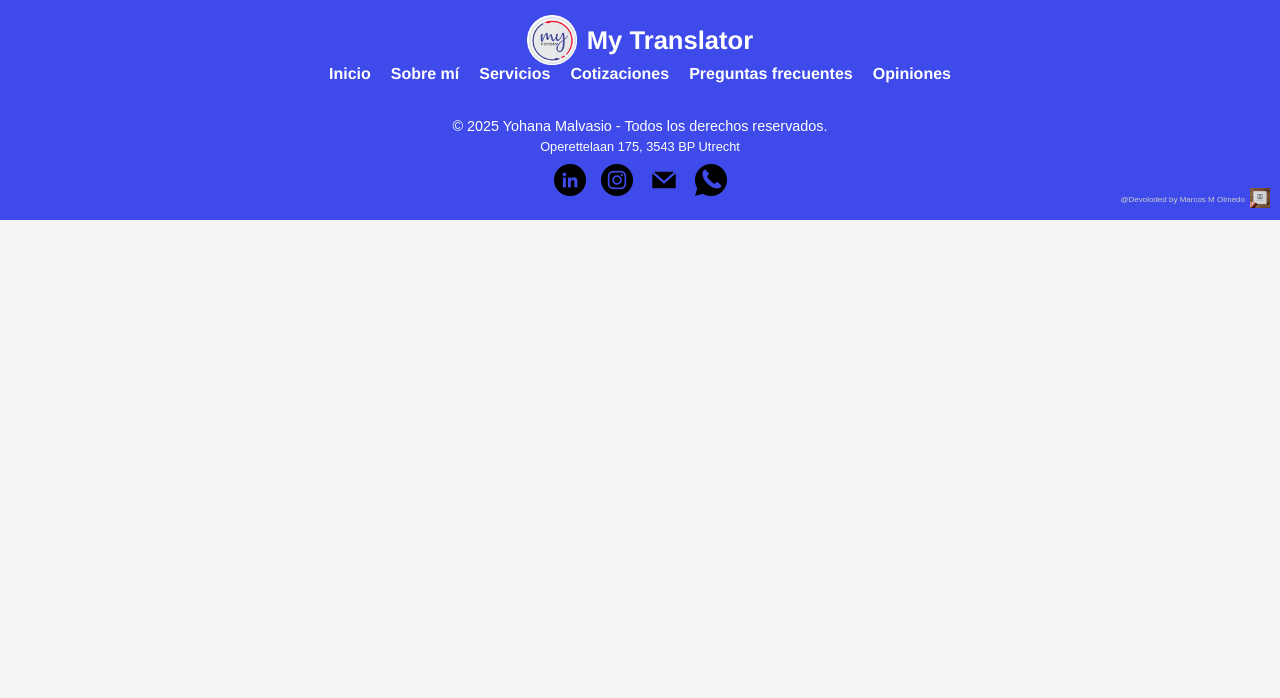
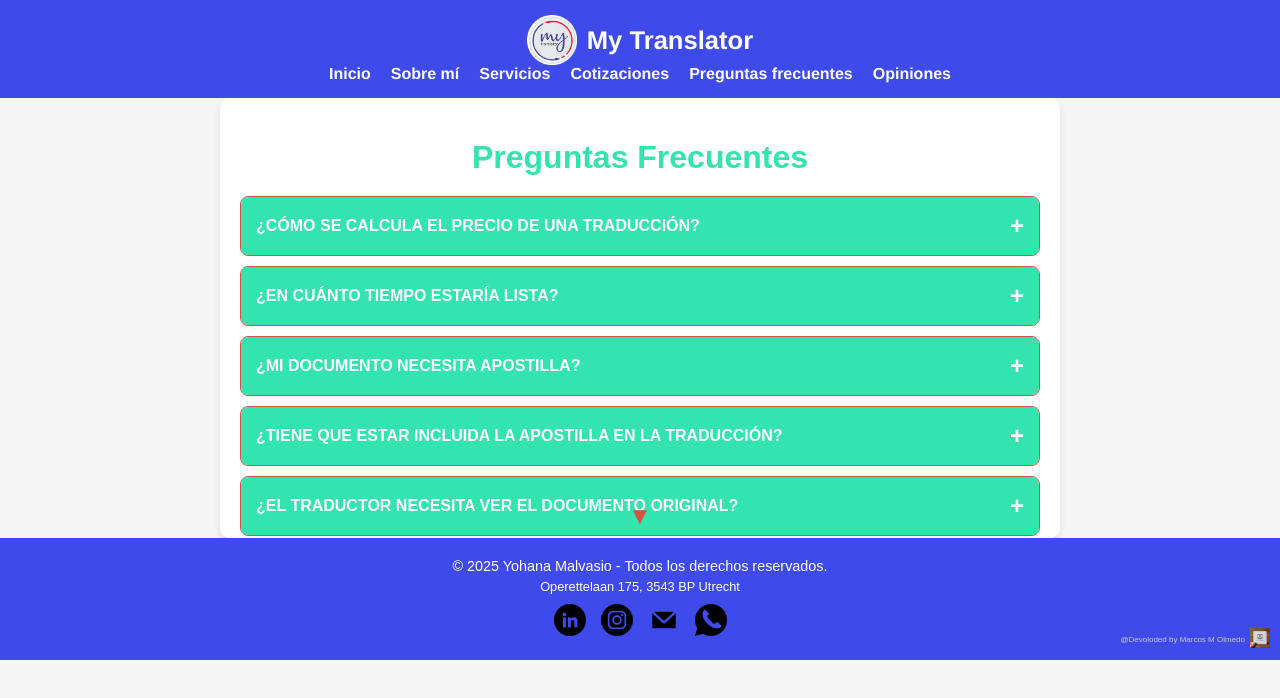
Before and after one commit to MarcosMolmedo/My-Translator, a React (Vite) app: page /preguntasfrecuentes in a window 1280 px wide. Shown: the top 698 px of the page. Built offline with nearby package versions, Linux system fonts and the light colour scheme.

Commit message:
queda en funcionamiento la estructura del archivo PreguntasFrecuentes.jsx y PreguntasFrecuentes.css, queda penndiente agregar algunas preguntas mas

```diff
--- a/src/App.jsx
+++ b/src/App.jsx
@@ -6,6 +6,7 @@ import Home from "./pages/Home";
 import SobreMi from "./pages/SobreMi";
 import Servicios from "./pages/Servicios";
 import Opiniones from "./pages/Opiniones";
+import PreguntasFrecuentes from "./pages/PreguntasFrecuentes";
 
 
 
@@ -20,6 +21,8 @@ function App() {
             <Route path="/sobre-mi" element={<SobreMi />} />
             <Route path="/servicios" element={<Servicios />} />
             <Route path="/opiniones" element={<Opiniones />} />
+            <Route path="/preguntasfrecuentes" element={<PreguntasFrecuentes />} />
+
 
 
           </Routes>
--- a/src/Styles/Opiniones.css
+++ b/src/Styles/Opiniones.css
@@ -14,27 +14,29 @@
 
 /* Logo inicial y centrado */
 .opiniones-logo-container {
-  position: fixed;
+
   top: 50%;
   left: 50%;
   transform: translate(-50%, -50%);
   z-index: 1;
   transition: opacity 1.5s ease, transform 1.5s ease;
+  opacity: 1; /* Logo visible al inicio */
 }
+
+
+/* Logo desaparece */
+.opiniones-logo-container.hidden {
+  opacity: 0;
+  pointer-events: none; /* Evita que interfiera con interacciones */
+  transition: opacity 1.5s ease; /* Transición suave */
+}
+
 
 .opiniones-logo {
   width: 20vw;
   max-width: 300px;
   height: auto;
   object-fit: contain;
-  opacity: 0.8;
-}
-
-/* Logo en el fondo */
-.opiniones-logo-container.background {
-  opacity: 0.1;
-  transform: translate(-50%, -50%) scale(1.3);
-  z-index: 0;
 }
 
 /* Contenedor de los comentarios */
--- /dev/null
+++ b/src/Styles/PreguntasFrecuentes.css
@@ -0,0 +1,117 @@
+body {
+  font-family: Helvetica, sans-serif;
+  margin: 0;
+  padding: 0;
+  background-color: #f9f9f9;
+}
+
+.preguntas-frecuentes {
+  max-width: 800px;
+  max-height: 400px; /* Altura máxima con scroll */
+  margin: 0 auto;
+  padding: 20px;
+  background-color: #ffffff;
+  border-radius: 10px;
+  box-shadow: 0 4px 6px rgba(0, 0, 0, 0.1);
+  overflow-y: auto; /* Habilita scroll vertical */
+  position: relative; /* Necesario para el scroll-indicator */
+}
+
+.titulo {
+  color: #33e4ae;
+  font-size: 2rem;
+  font-weight: bold;
+  text-align: center;
+  margin-bottom: 20px;
+}
+
+.contenedor-preguntas {
+  display: flex;
+  flex-direction: column;
+  gap: 10px;
+}
+
+.pregunta-item {
+  border: 1px solid #ce5540;
+  border-radius: 8px;
+  overflow: hidden;
+  transition: all 0.3s ease;
+}
+
+.pregunta {
+  background-color: #33e4ae;
+  color: #ffffff;
+  font-weight: bold;
+  padding: 15px;
+  display: flex;
+  justify-content: space-between;
+  align-items: center;
+  cursor: pointer;
+}
+
+.pregunta.activa {
+  background-color: #ce5540;
+}
+
+.icono {
+  font-size: 1.5rem;
+  transition: transform 0.3s ease;
+}
+
+.pregunta.activa .icono {
+  transform: rotate(180deg);
+}
+
+.respuesta {
+  padding: 15px;
+  background-color: #e8f05c;
+  color: #333333;
+  border-top: 1px solid #ce5540;
+  animation: fadeIn 0.3s ease-in-out;
+}
+
+@keyframes fadeIn {
+  from {
+    opacity: 0;
+    transform: translateY(-10px);
+  }
+  to {
+    opacity: 1;
+    transform: translateY(0);
+  }
+}
+
+/* Scroll Indicator */
+.scroll-indicator {
+  position: absolute;
+  bottom: 10px;
+  left: 50%;
+  transform: translateX(-50%);
+  font-size: 1.5rem;
+  color: #ce5540;
+  cursor: pointer;
+  animation: bounce 1.5s infinite;
+}
+
+@keyframes bounce {
+  0%, 100% {
+    transform: translateX(-50%) translateY(0);
+  }
+  50% {
+    transform: translateX(-50%) translateY(5px);
+  }
+}
+
+/* Personalización del Scroll */
+.preguntas-frecuentes::-webkit-scrollbar {
+  width: 8px;
+}
+
+.preguntas-frecuentes::-webkit-scrollbar-thumb {
+  background-color: #ce5540;
+  border-radius: 4px;
+}
+
+.preguntas-frecuentes::-webkit-scrollbar-track {
+  background: #f9f9f9;
+}
--- a/src/pages/Opiniones.jsx
+++ b/src/pages/Opiniones.jsx
@@ -1,4 +1,4 @@
-import React, { useState } from "react";
+import React, { useState, useEffect } from "react";
 import { motion } from "framer-motion";
 import "../Styles/Opiniones.css";
 import logo from "../assets/images/perfect_circular_logo.png";
@@ -50,14 +50,26 @@ const opinionesData = [
 
 const Opiniones = () => {
   const [showComentarios, setShowComentarios] = useState(false);
+  const [hideLogo, setHideLogo] = useState(false); // Nuevo estado para ocultar el logo
   const [selectedOpinion, setSelectedOpinion] = useState(null);
+
+  useEffect(() => {
+    if (showComentarios) {
+      // Desaparece el logo después de 4 segundos
+      const timer = setTimeout(() => {
+        setHideLogo(true);
+      }, 4000);
+
+      return () => clearTimeout(timer);
+    }
+  }, [showComentarios]);
 
   return (
     <div className="opiniones-page-container">
       {/* Logo Animado */}
       <motion.div
         className={`opiniones-logo-container ${
-          showComentarios ? "opiniones-logo-background" : ""
+          hideLogo ? "hidden" : showComentarios ? "opiniones-logo-background" : ""
         }`}
         initial={{ scale: 0, opacity: 0 }}
         animate={{ scale: 1, opacity: 1 }}
@@ -83,7 +95,9 @@ const Opiniones = () => {
               onClick={() => setSelectedOpinion(opinion)}
             >
               <p>{opinion.text}</p>
-              <p><strong>{opinion.author}</strong></p>
+              <p>
+                <strong>{opinion.author}</strong>
+              </p>
               <p>{opinion.profession}</p>
             </motion.div>
           ))}
@@ -100,7 +114,9 @@ const Opiniones = () => {
           onClick={() => setSelectedOpinion(null)}
         >
           <p>{selectedOpinion.text}</p>
-          <p><strong>{selectedOpinion.author}</strong></p>
+          <p>
+            <strong>{selectedOpinion.author}</strong>
+          </p>
           <p>{selectedOpinion.profession}</p>
         </motion.div>
       )}
--- /dev/null
+++ b/src/pages/PreguntasFrecuentes.jsx
@@ -0,0 +1,74 @@
+import React, { useState } from "react";
+import "../Styles/PreguntasFrecuentes.css";
+
+const PreguntasFrecuentes = () => {
+  const [activeIndex, setActiveIndex] = useState(null);
+
+  const preguntas = [
+    {
+      pregunta: "¿CÓMO SE CALCULA EL PRECIO DE UNA TRADUCCIÓN?",
+      respuesta: "El precio depende de varios factores, como el tamaño y la complejidad del documento.",
+    },
+    {
+      pregunta: "¿EN CUÁNTO TIEMPO ESTARÍA LISTA?",
+      respuesta: "Depende de la disponibilidad del traductor y la longitud del documento. Generalmente, se recomienda solicitarla con 2-3 semanas de anticipación.",
+    },
+    {
+      pregunta: "¿MI DOCUMENTO NECESITA APOSTILLA?",
+      respuesta: "Esto depende de la entidad a la que vayas a presentar el documento. Los documentos fuera de la Unión Europea usualmente requieren apostilla.",
+    },
+    {
+      pregunta: "¿TIENE QUE ESTAR INCLUIDA LA APOSTILLA EN LA TRADUCCIÓN?",
+      respuesta: "Sí, si el documento lleva apostilla, esta debe incluirse en la traducción, lo que también afecta el presupuesto.",
+    },
+    {
+      pregunta: "¿EL TRADUCTOR NECESITA VER EL DOCUMENTO ORIGINAL?",
+      respuesta: "Idealmente sí. Las traducciones de copias escaneadas no tienen validez legal en Países Bajos. En casos excepcionales, se puede traducir una copia escaneada, pero esto debe especificarse en la certificación.",
+    },
+    {
+      pregunta: "¿CUÁNTO DEMORA POSTNL EN ENVIAR DOCUMENTOS?",
+      respuesta: "El servicio de PostNL con código de rastreo suele tardar entre 1 y 10 días hábiles, dependiendo del destino y el servicio elegido.",
+    },
+    {
+      pregunta: "¿CÓMO ENCARGO UNA TRADUCCIÓN? ¿CUÁLES SON LOS PASOS?",
+      respuesta: "1. Solicitar un presupuesto.\n2. Acordar el modo y fecha de entrega.\n3. Hacer la transferencia por adelantado.\n4. Recibir tu traducción en la fecha y modo pactados.",
+    },
+    {
+      pregunta: "¿CÓMO ME ASEGURO DE QUE UN TRADUCTOR ESTÁ MATRICULADO EN PAÍSES BAJOS?",
+      respuesta: "Todos los traductores jurados en Países Bajos deben tener un número de matrícula emitido por el Bureau WBTV, una empresa registrada y una cuenta bancaria a su nombre.",
+    },
+  ];
+
+  const toggleRespuesta = (index) => {
+    setActiveIndex(index === activeIndex ? null : index);
+  };
+
+  const scrollToBottom = () => {
+    document.querySelector(".preguntas-frecuentes").scrollBy({ top: 100, behavior: "smooth" });
+  };
+
+  return (
+    <div className="preguntas-frecuentes">
+      <h1 className="titulo">Preguntas Frecuentes</h1>
+      <div className="contenedor-preguntas">
+        {preguntas.map((item, index) => (
+          <div className="pregunta-item" key={index}>
+            <div
+              className={`pregunta ${activeIndex === index ? "activa" : ""}`}
+              onClick={() => toggleRespuesta(index)}
+            >
+              <span>{item.pregunta}</span>
+              <span className="icono">{activeIndex === index ? "−" : "+"}</span>
+            </div>
+            {activeIndex === index && <div className="respuesta">{item.respuesta}</div>}
+          </div>
+        ))}
+      </div>
+      <div className="scroll-indicator" onClick={scrollToBottom}>
+        ▼
+      </div>
+    </div>
+  );
+};
+
+export default PreguntasFrecuentes;
```
Also changed, not shown: src/pages/preguntasFrecuentes.jsx (deleted).
